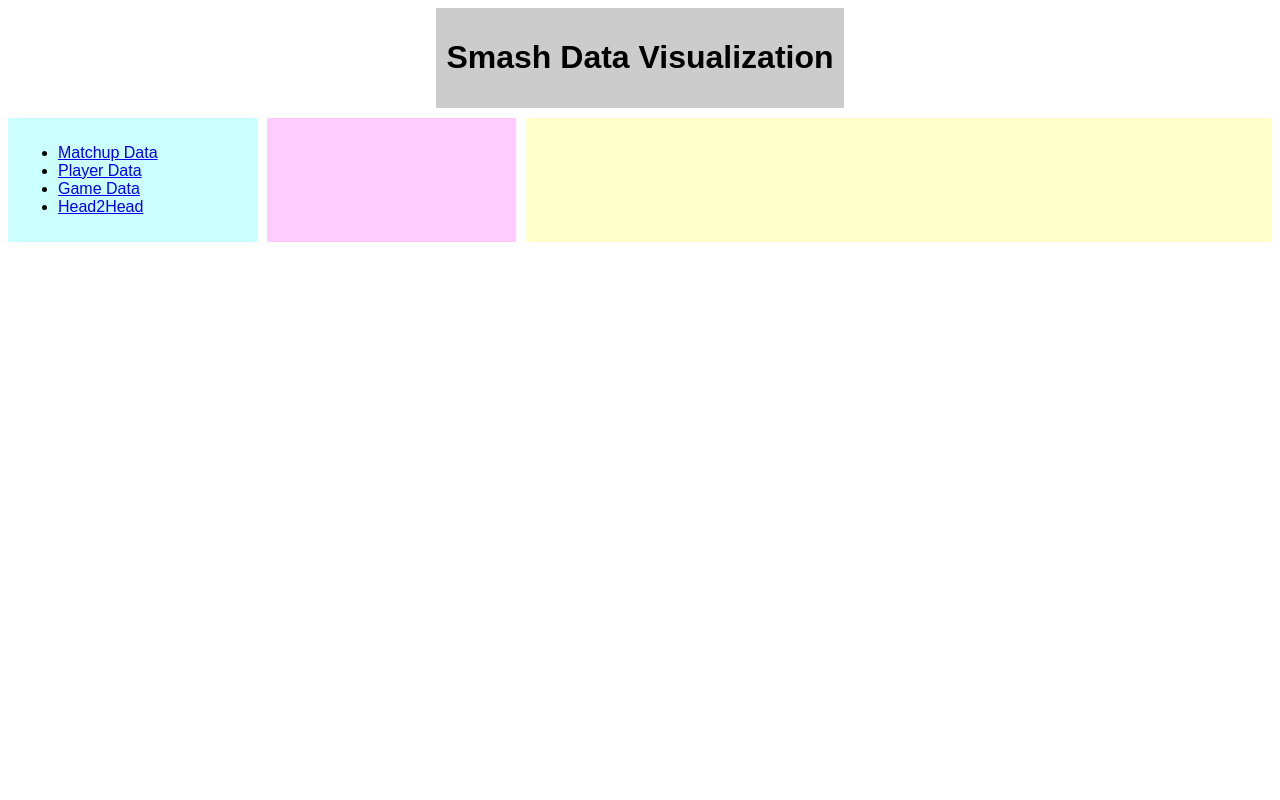
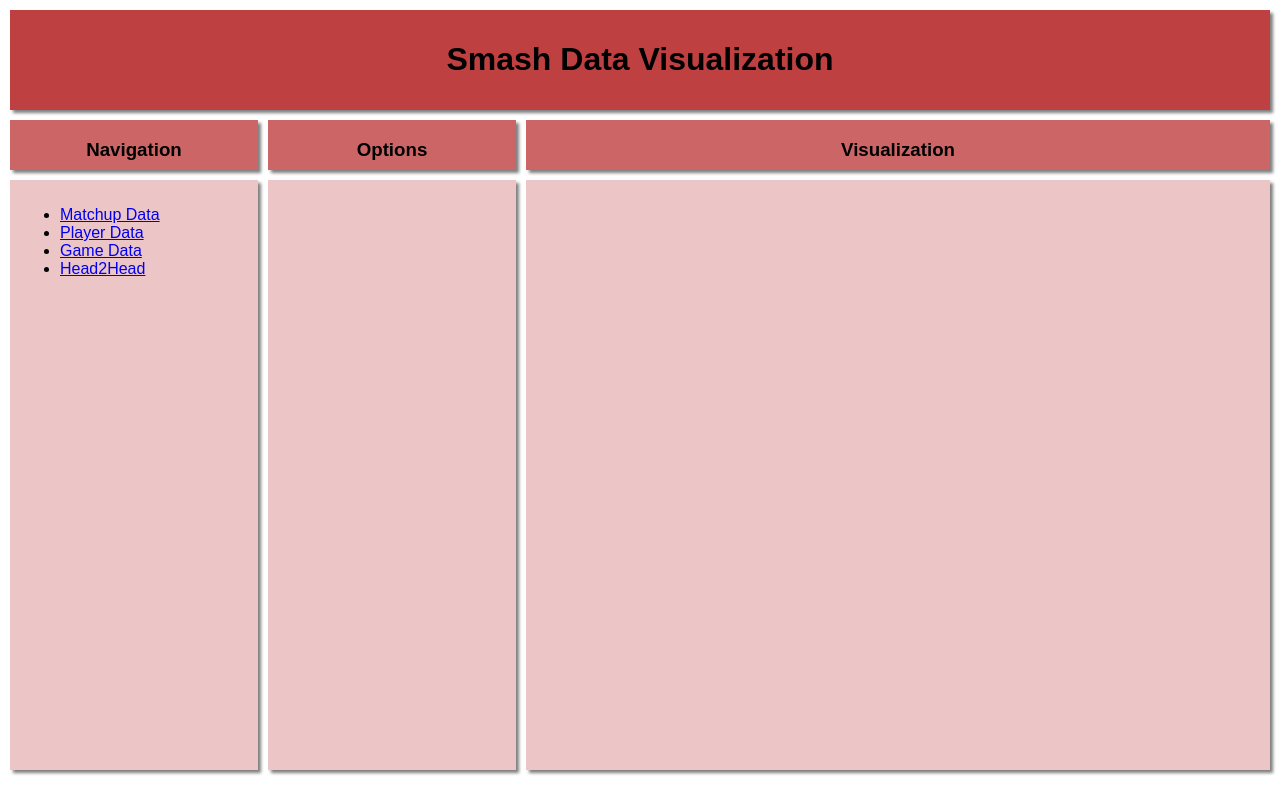
Before and after one commit to graydh/Smash-Data-Visualization-590V, a website: page client/index.html in a window 1280 px wide. Drawn offline with nearby package versions, Linux system fonts and the light colour scheme.

Commit message:
Style updates

```diff
--- a/client/index.html
+++ b/client/index.html
@@ -17,6 +17,15 @@
 			<div id="title">
 				<h1>Smash Data Visualization</h1>
 			</div>
+			<div id="header-navigation" class="header">
+				<h3>Navigation</h3>
+			</div>
+			<div id="header-options" class="header">
+				<h3>Options</h3>
+			</div>
+			<div id="header-visualization" class="header">
+				<h3>Visualization</h3>
+			</div>
 			<div id="navigation">
 				<ul>
 					<li>
@@ -33,8 +42,7 @@
 					</li>
 				</ul>
 			</div>
-			<div id="options">
-			</div>
+			<div id="options"></div>
 			<div id="visualization"></div>
 		</div>
 	</body>
--- a/client/scripts/games.js
+++ b/client/scripts/games.js
@@ -1,4 +1,3 @@
-
 d3.select("#nav-games").on("click", function () {
 
 	d3.select("#options").html("");
@@ -108,6 +107,7 @@ d3.select("#nav-games").on("click", function () {
 		.attr("id", "options-player1")
 		.on("change", renderSets);
 	options.append("br");
+	options.append("br");
 
 	options.append("label")
 		.text("Player 2:")
@@ -117,6 +117,7 @@ d3.select("#nav-games").on("click", function () {
 		.attr("id", "options-player2")
 		.on("change", renderSets);
 	options.append("br");
+	options.append("br");
 
 	options.append("label")
 		.text("Set:")
@@ -125,6 +126,7 @@ d3.select("#nav-games").on("click", function () {
 	options.append("select")
 		.attr("id", "options-set")
 		.on("change", renderGames);
+	options.append("br");
 	options.append("br");
 
 	options.append("label")
--- a/client/scripts/matchups.js
+++ b/client/scripts/matchups.js
@@ -127,6 +127,7 @@ d3.select("#nav-matchups").on("click", function () {
 				});
 			character1dropdown.property("value", "Fox");
 			options.append("br");
+			options.append("br");
 			options.append("label")
 				.text("Character 2: ")
 				.attr("for", "options-character2");
--- a/client/scripts/players.js
+++ b/client/scripts/players.js
@@ -163,6 +163,7 @@ d3.select("#nav-players").on("click", function () {
 		playerdropdown.property("value", "elicik");
 
 		options.append("br");
+		options.append("br");
 		options.append("label")
 			.text("Metric: ")
 			.attr("for", "options-metric");
@@ -205,6 +206,7 @@ d3.select("#nav-players").on("click", function () {
 		metricdropdown.property("value", "inputsPerSecond");
 
 		options.append("br");
+		options.append("br");
 		options.append("label")
 			.text("Order: ")
 			.attr("for", "options-order");
--- a/client/style.css
+++ b/client/style.css
@@ -1,9 +1,25 @@
+/*:root {
+	--header-border: 2px solid black;
+	--header-border-thin: 1px solid black;
+}*/
+
+body {
+	margin: 0;
+}
+
 #wrapper {
 	display: grid;
 	grid-template-columns: 1fr 1fr 3fr;
-	grid-gap: 10px;
+	grid-template-rows: 100px 50px 1fr;
 	font-family: sans-serif;
 	font-size: 12pt;
+	height: calc(100vh - 40px);
+	padding: 10px;
+	grid-gap: 10px;
+}
+
+#wrapper > div {
+	box-shadow: 3px 3px 3px 0px rgba(0,0,0,0.5);
 }
 
 #title, #navigation, #options, #visualization {
@@ -11,28 +27,62 @@
 }
 
 #title {
-	background-color: #CCCCCC;
+	background-color: hsl(0, 50%, 50%);
 	grid-column: 1 / span 3;
 	grid-row: 1;
-	margin: auto;
 }
 
-#navigation {
-	background-color: #CCFFFF;
-	grid-column: 1;
+#title h1 {
+	text-align: center;
+}
+
+.header {
+	background-color: hsl(0, 50%, 60%);
 	grid-row: 2;
 }
 
+.header h3 {
+	text-align: center;
+}
+/*
+#header-navigation {
+	border-top: var(--header-border-thin);
+	border-bottom: var(--header-border);
+	border-left: var(--header-border);
+	border-right: var(--header-border-thin);
+}
+
+#header-options {
+	border-top: var(--header-border-thin);
+	border-bottom: var(--header-border);
+	border-left: var(--header-border-thin);
+	border-right: var(--header-border-thin);
+}
+
+#header-visualization {
+	border-top: var(--header-border-thin);
+	border-bottom: var(--header-border);
+	border-left: var(--header-border-thin);
+	border-right: var(--header-border);
+}
+*/
+
+#navigation {
+	background-color: hsl(0, 50%, 85%);
+	grid-column: 1;
+	grid-row: 3;
+}
+
 #options {
-	background-color: #FFCCFF;
+	background-color: hsl(0, 50%, 85%);
 	grid-column: 2;
-	grid-row: 2;
+	grid-row: 3;
 }
 
 #visualization {
-	background-color: #FFFFCC;
+	background-color: hsl(0, 50%, 85%);
 	grid-column: 3;
-	grid-row: 2;
+	grid-row: 3;
 }
 
 #visualization > svg {
@@ -82,7 +132,7 @@
 }
 
 #head2head-movement td.active:hover {
-	background-color: aliceblue;
+	background-color: white;
 }
 
 /* Games */
```
